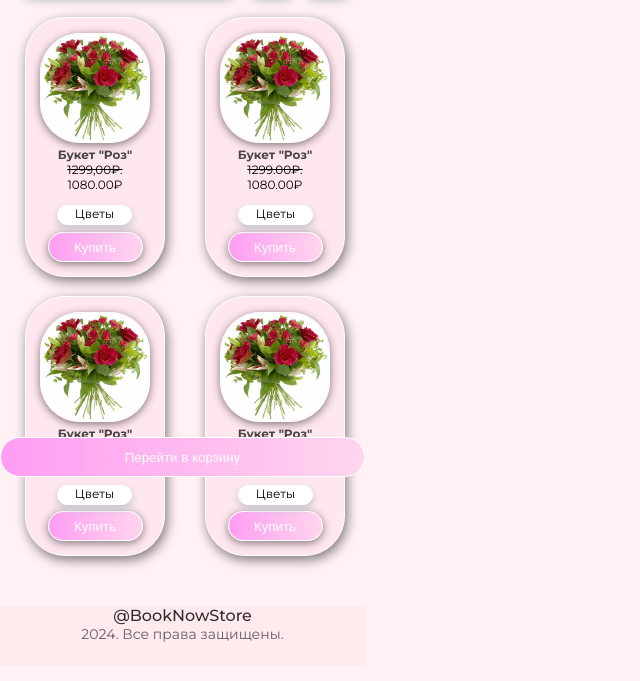
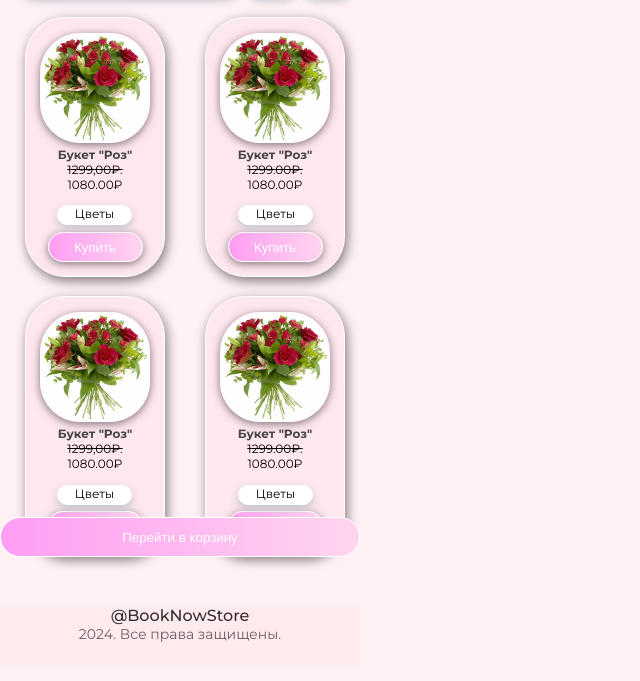
Before and after one commit to ssshelfiqwe/WebApp.github.io, a plain HTML site: page index.html in a window 1280 px wide. Shown: the part 63-744 px from the top of the page, without its empty margins (0-640 px from the left). Drawn offline with Linux system fonts and the light colour scheme.

Commit message:
Update style.css

```diff
--- a/css/style.css
+++ b/css/style.css
@@ -204,7 +204,7 @@ p.sprice {
     width: 100%;
     margin-top: 50px;
     text-align: center;
-    max-width: 365px;
+    max-width: 360px;
 }
 
 .footer {
@@ -222,10 +222,10 @@ p.sprice {
 }
 
 .footer .btn {
-    width: 365px;
+    width: 360px;
     height: 40px;
     position: fixed;
-    top: 500px;
+    top: 580px;
     left: 0;
     cursor: pointer;
     text-align: center;
```
